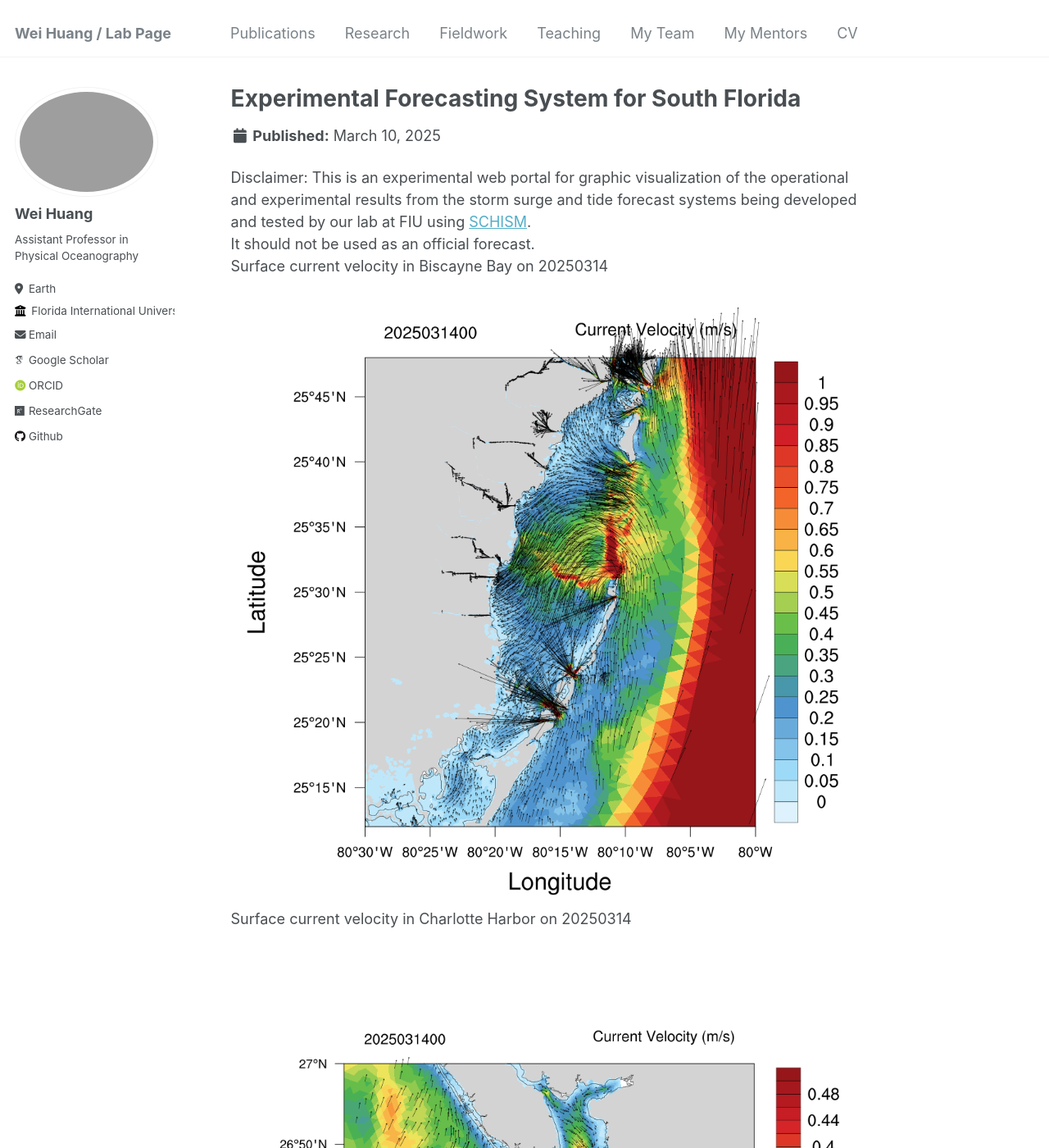
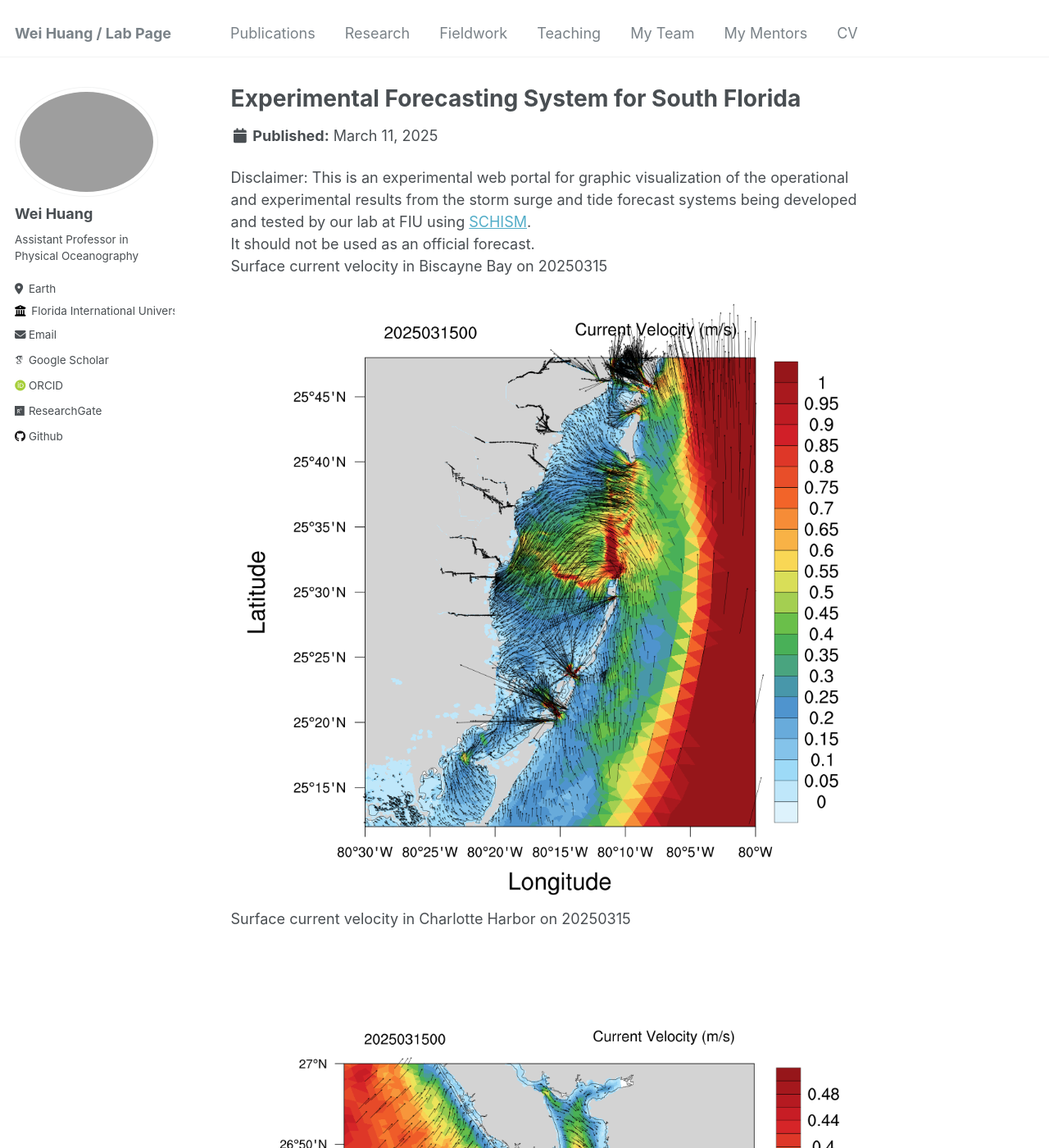
Before and after one commit to huang96169/huang96169.github.io, a Jekyll site: the page built from _research/research-1.md, in a window 1280 px wide and 1400 px high. Shown: the whole window at 82% size. Built offline with Jekyll 4.4.1, drawn with Linux system fonts in a browser that asks for light colours; some web fonts are replaced; some of the changed text lies outside the part shown.

Commit message:
replaced research_uv1.gif research_salt1.gif research_temp1.gif and replaced research_elev2.gif research_uv2.gif research_salt2.gif research_temp2.gif

```diff
--- a/_research/research-1.md
+++ b/_research/research-1.md
@@ -1,7 +1,7 @@
 ---
 title: "Experimental Forecasting System for South Florida"
-short: Surface current velocity of South Florida from 20250310 to 20250314
-date: 2025-03-10
+short: Surface current velocity of South Florida from 20250311 to 20250315
+date: 2025-03-11
 short1: "Disclaimer: This is an experimental web portal for graphic visualization of the operational and experimental results from the storm surge and tide forecast systems being developed and tested by our lab at FIU using [SCHISM](https://ccrm.vims.edu/schismweb/). It should not be used as an official forecast."
 excerpt: "<img src='/images/research_uv1.gif'>"
 collection: research
@@ -10,11 +10,11 @@ collection: research
 Disclaimer:
 This is an experimental web portal for graphic visualization of the operational and experimental results from the storm surge and tide forecast systems being developed and tested by our lab at FIU using [SCHISM](https://ccrm.vims.edu/schismweb/).<br/>
 It should not be used as an official forecast.<br/>
-Surface current velocity in Biscayne Bay on 20250314<br/>
+Surface current velocity in Biscayne Bay on 20250315<br/>
 <img src='/images/research_Bbay.png'>
-Surface current velocity in Charlotte Harbor on 20250314<br/>
+Surface current velocity in Charlotte Harbor on 20250315<br/>
 <img src='/images/research_Cbay.png'>
-Surface current velocity in Tampa Bay on 20250314<br/>
+Surface current velocity in Tampa Bay on 20250315<br/>
 <img src='/images/research_Tbay.png'>
 The map below showns observational stations used for validating the model's results, as well as the horizontal grid. <br/>
 The horizontal grid for SCHISM in simulating Biscayne Bay in South Florida, using flexible resolution resolving levees and canals (1-2 m), watershed rural and urban areas (30m-50m) and coastal ocean (500m-5km).<br/>
```
Also changed, not shown: _research/research-2.md (+6 -6 lines), images/research_Bbay.png, images/research_Cbay.png, images/research_Tbay.png, images/research_maxelev2.gif, 4 other files.
